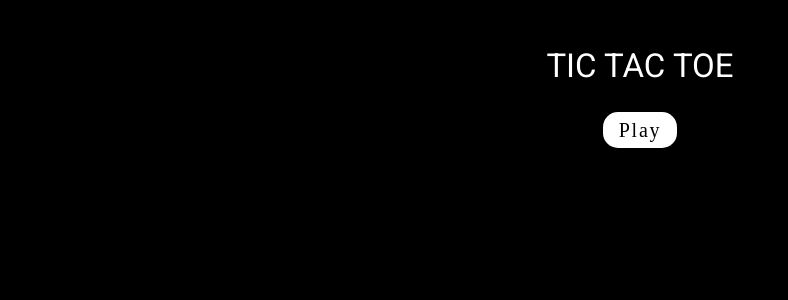
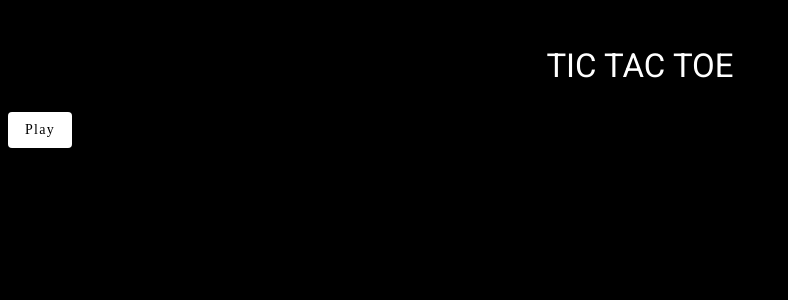
Before and after one commit to naomi24a/ticTacTo, an Angular app: page / in a window 1280 px wide. Shown: the top 300 px of the page, without its empty margins (0-788 px from the left). Built offline with nearby package versions, Linux system fonts and the light colour scheme.

Commit message:
button + app.component

```diff
--- a/src/app/app.component.html
+++ b/src/app/app.component.html
@@ -1,4 +1,7 @@
 <h1>Tic Tac Toe</h1>
 
-<app-button (gameStarted)="startGame()"></app-button>
-<app-board [gameStarted]="gameStarted"></app-board>
+<button mat-raised-button (click)="startGame()">Play</button>
+
+<ng-container *ngIf ="gameStarted">
+    <app-board ></app-board>
+</ng-container>
```
